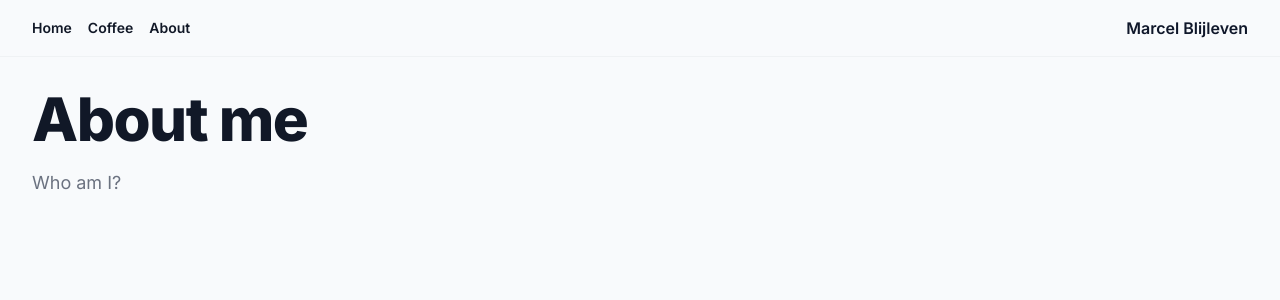
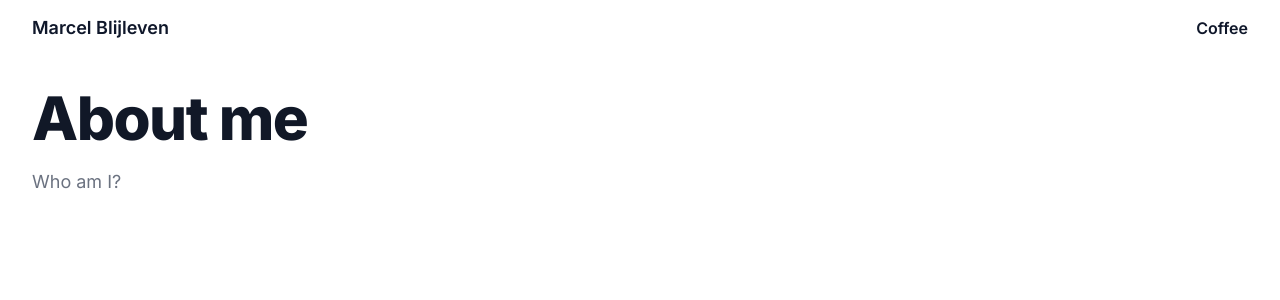
Before and after one commit to marcelblijleven/marcelblijleven.com, a Next.js app: page /about in a window 1280 px wide. Shown: the top 300 px of the page. Built offline with nearby package versions, Linux system fonts and the light colour scheme.

Commit message:
imp: improve styling

```diff
--- a/src/app/coffee/upload/UploadSection.tsx
+++ /dev/null
@@ -1,24 +0,0 @@
-import {BrewStatistics, processBCFile} from "@/lib/brew_statistics";
-import FileUpload from "@/components/FileUpload";
-
-interface Props {
-    callback: (data: BrewStatistics) => void;
-}
-
-
-
-export default function UploadSection(props: Props) {
-    return (
-        <div>
-            <h2 className={"text-xl font-semibold mb-2"}>Select file to process</h2>
-            <p className={"text-gray-500 dark:text-gray-400 mb-2"}>
-                Select a JSON export from the Beanconqueror app (usually named Beanconqueror.json) and click the process button
-                to view your stats.
-            </p>
-            <p className={"text-gray-500 dark:text-gray-400 mb-4"}>
-                The file isn&apos;t uploaded or stored anywhere, only processed in the browser.
-            </p>
-            <FileUpload callback={(contents) => processBCFile(contents, props.callback)} />
-        </div>
-    )
-}
--- a/src/app/globals.css
+++ b/src/app/globals.css
@@ -6,7 +6,7 @@
   --secondary-color: #0f172a;
   --primary-color: #f1f5f9;
   --foreground: #0f172a;
-  --background: #f8fafc;
+  --background: #fff;
 }
 
 @media (prefers-color-scheme: dark) {
--- a/src/app/layout.tsx
+++ b/src/app/layout.tsx
@@ -1,10 +1,16 @@
 import './globals.css'
 import { Inter } from 'next/font/google'
+import type { Metadata } from "next";
 
 const inter = Inter({ subsets: ['latin'] })
+const color = "#0284c7";  // sky 600
 
-export const metadata = {
+export const metadata: Metadata = {
   title: 'marcelblijleven.com',
+  themeColor: [
+    {color, media: "(prefers-color-scheme: light)"},
+    {color, media: "(prefers-color-scheme: dark)"},
+  ]
 }
 
 export default function RootLayout({
--- a/src/components/Header.tsx
+++ b/src/components/Header.tsx
@@ -1,61 +1,25 @@
 "use client"
 
 import Link from "next/link";
-import Button from "@/components/Button";
-import HamburgerIcon from "@/components/icons/HamburgerIcon";
-import {useState} from "react";
-import CloseIcon from "@/components/icons/CloseIcon";
 
 interface Props {
 
 }
 
 export default function Header(props: Props) {
-    const [menuOpen, setMenuOpen] = useState<boolean>(false);
-    const onMenuClick = () => setMenuOpen(!menuOpen);
-    const navLinks = (
-        <div className={"flex gap-4"}>
-            <Link href={"/"}>Home</Link>
-            <Link href={"/coffee"}>Coffee</Link>
-            <Link href={"/about"}>About</Link>
-        </div>
-    )
-
+    // Note: z-10 on header because the progress bars from /coffee would overlap on Safari
     return (
         <>
-            <header className={"sticky top-0 w-full bg-slate-50 dark:bg-slate-900 border-b border-gray-300/25 mb-2"}>
-                <div className={"flex justify-between items-center max-w-7xl mx-auto px-4 sm:px-6 md:px-8 h-14"}>
-                    <nav className={"hidden md:flex"}>
-                        <div
-                            className={"flex gap-6 text-sm leading-6 font-semibold text-gray-900 dark:text-gray-100"}>
-                            {navLinks}
+            <header className={"sticky top-0 z-10 w-full bg-white dark:bg-slate-900 mb-2"}>
+                <div className={"flex justify-between items-center max-w-7xl mx-auto px-8 h-14"}>
+                    <Link className={"hover:underline hover:decoration-sky-600 hover:decoration-4 font-semibold text-lg"} href={"/"}>Marcel Blijleven</Link>
+                    <nav>
+                        <div className={"flex gap-4 md:gap-6 font-semibold"}>
+                            <Link className={"hover:underline hover:decoration-4 hover:decoration-sky-600"} href={"/coffee"}>Coffee</Link>
                         </div>
                     </nav>
-                    <div className={"flex sm:justify-self-start md:justify-self-end font-semibold"}>
-                        Marcel Blijleven
-                    </div>
-
-                    <div className={"flex justify-self-end md:hidden"}>
-                        <Button variant={"icon"} onClick={onMenuClick}
-                                icon={menuOpen ? <CloseIcon/> : <HamburgerIcon/>}/>
-                    </div>
                 </div>
             </header>
-            {menuOpen && (
-                <div className={"absolute top-14 left-0 h-screen w-full h-full z-10 bg-white dark:bg-slate-900"}>
-                    <div className={"flex flex-col w-full divide-y-2 font-semibold"}>
-                        <div className={"flex items-center justify-center flex-grow h-14"}>
-                            <Link href={"/"}>Home</Link>
-                        </div>
-                        <div className={"flex items-center justify-center flex-grow h-14"}>
-                            <Link href={"/coffee"}>Coffee</Link>
-                        </div>
-                        <div className={"flex items-center justify-center flex-grow h-14"}>
-                            <Link href={"/about"}>About</Link>
-                        </div>
-                    </div>
-                </div>
-            )}
         </>
     )
 }
--- /dev/null
+++ b/src/components/TextSection.tsx
@@ -0,0 +1,12 @@
+import {ReactNode} from "react";
+
+const TextSection = (props: {heading: string, children: ReactNode}) => (
+    <div className={"max-w-xl mb-4"}>
+        <h2 className={"text-xl font-semibold mb-2"}>{props.heading}</h2>
+        <div className={"space-y-2 text-slate-900 dark:text-slate-100"}>
+            {props.children}
+        </div>
+    </div>
+)
+
+export default TextSection;
```
